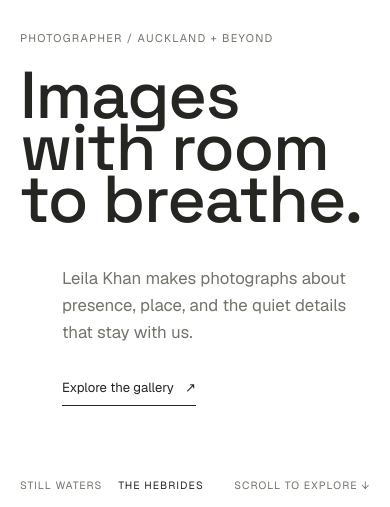
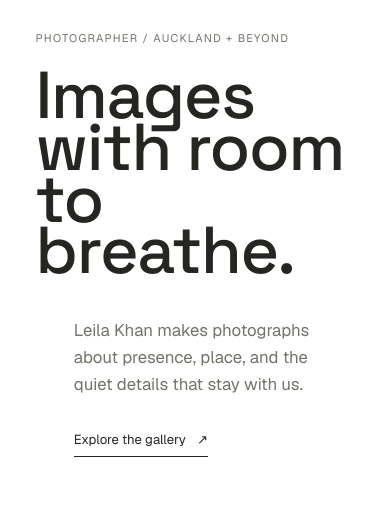
Before and after one commit to deuketc/leila-nextjs, a Next.js app: page / in a window 390 px wide. Shown: the part 717-1224 px from the top of the page. Built offline with nearby package versions, Linux system fonts and the light colour scheme.

Commit message:
Make layout sizing more fluid

```diff
--- a/src/app/globals.css
+++ b/src/app/globals.css
@@ -26,7 +26,7 @@ a { color: inherit; text-decoration: none; }
 
 .site-header, .site-footer, .page-shell {
   margin: 0 auto;
-  max-width: 1440px;
+  width: 92vw;
   padding-left: clamp(1.25rem, 4vw, 4.5rem);
   padding-right: clamp(1.25rem, 4vw, 4.5rem);
 }
@@ -63,13 +63,14 @@ nav a:hover, .text-link:hover, .contact-email:hover { color: var(--accent); }
   position: absolute;
   right: clamp(1.25rem, 4vw, 4.5rem);
   top: clamp(2rem, 8vw, 7rem);
-  width: min(61vw, 880px);
+  width: 61vw;
 }
 .home-intro-image img {
   object-fit: cover;
   filter: grayscale(100%);
 }
 .home-intro-copy {
+  width: 92vw;
   padding-bottom: 7rem;
   padding-top: clamp(5rem, 13vw, 11rem);
   position: relative;
@@ -82,7 +83,8 @@ nav a:hover, .text-link:hover, .contact-email:hover { color: var(--accent); }
   font-size: clamp(4.5rem, 11vw, 11.5rem);
   line-height: 0.78;
   margin-bottom: 3rem;
-  max-width: 980px;
+  max-width: none;
+  width: 72vw;
 }
 .home-intro h1 span {
   display: block;
@@ -101,7 +103,8 @@ nav a:hover, .text-link:hover, .contact-email:hover { color: var(--accent); }
 }
 .home-intro .intro-copy {
   font-size: clamp(1.05rem, 1.35vw, 1.35rem);
-  max-width: 440px;
+  max-width: none;
+  width: 26vw;
 }
 .home-intro-caption,
 .home-intro-scroll {
@@ -125,21 +128,23 @@ nav a:hover, .text-link:hover, .contact-email:hover { color: var(--accent); }
 @media (min-width: 1600px) {
   .home-intro-image {
     height: min(82vh, 980px);
-    width: min(61vw, 1180px);
+    width: 61vw;
   }
   .home-intro-copy {
     max-width: 1800px;
   }
   .home-intro h1 {
     font-size: clamp(10rem, 11vw, 14rem);
-    max-width: 1500px;
+    max-width: none;
+    width: 72vw;
   }
   .home-intro h1 span {
     white-space: nowrap;
   }
   .home-intro .intro-copy {
     font-size: clamp(1.25rem, 1.45vw, 1.6rem);
-    max-width: 500px;
+    max-width: none;
+    width: 26vw;
   }
 }
 .eyebrow { color: var(--muted); margin: 0 0 1.5rem; }
@@ -465,10 +470,12 @@ h2 { font-size: clamp(2.6rem, 5vw, 5rem); line-height: 0.95; margin-bottom: 0; }
     width: 88%;
   }
   .home-intro-copy { padding-bottom: 7rem; padding-top: 3.5rem; }
+  .home-intro-copy { width: 92vw; }
   .home-intro-copy .eyebrow { margin-left: 0; }
-  .home-intro h1 { font-size: clamp(4rem, 17vw, 7.5rem); margin-bottom: 2.5rem; }
+  .home-intro h1 { font-size: clamp(4rem, 17vw, 7.5rem); margin-bottom: 2.5rem; width: 100%; }
   .home-intro h1 span:nth-child(2), .home-intro h1 span:nth-child(3) { margin-left: 0; }
-  .home-intro .intro-copy, .home-intro .text-link { margin-left: 12%; }
+  .home-intro .intro-copy { margin-left: 12%; width: 76%; }
+  .home-intro .text-link { margin-left: 12%; }
   .home-intro-caption { bottom: 1.5rem; left: 1.25rem; }
   .home-intro-scroll { bottom: 1.5rem; right: 1.25rem; }
   .latest-article { display: block; padding-bottom: 7rem; }
```
